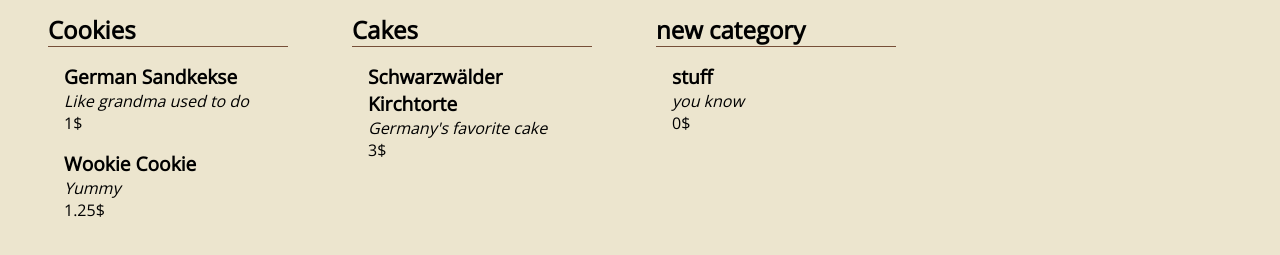
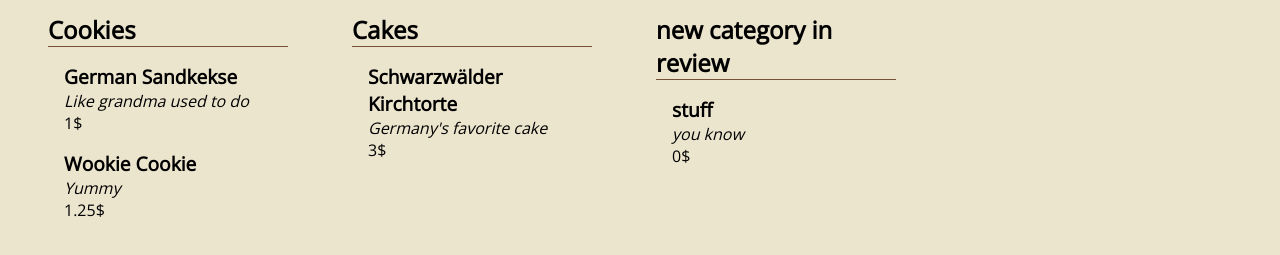
Before and after one commit to pascalcollins/gatsby_netlifycms_chapter3, a Gatsby site: page /menu in a window 1280 px wide. Shown: the part 165-420 px from the top of the page. Built offline with nearby package versions, Linux system fonts and the light colour scheme; Gatsby itself is replaced by a stand-in of ours.

Commit message:
Update Pages “menu”

```diff
--- a/src/pageData/menu.md
+++ b/src/pageData/menu.md
@@ -15,7 +15,7 @@ categories:
       - name: Schwarzwälder Kirchtorte
         description: Germany's favorite cake
         price: 3$
-  - name: new category
+  - name: new category in review
     items:
       - name: stuff
         description: you know
```
